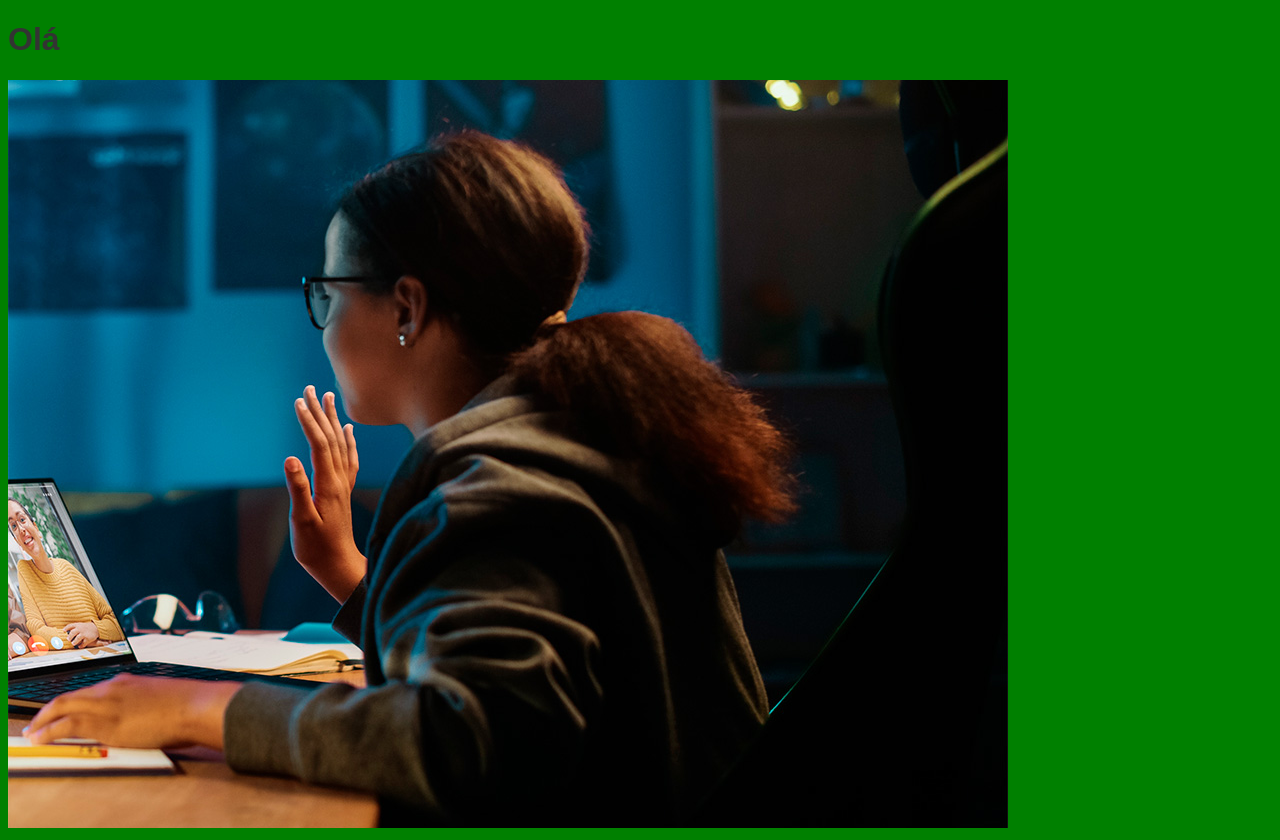
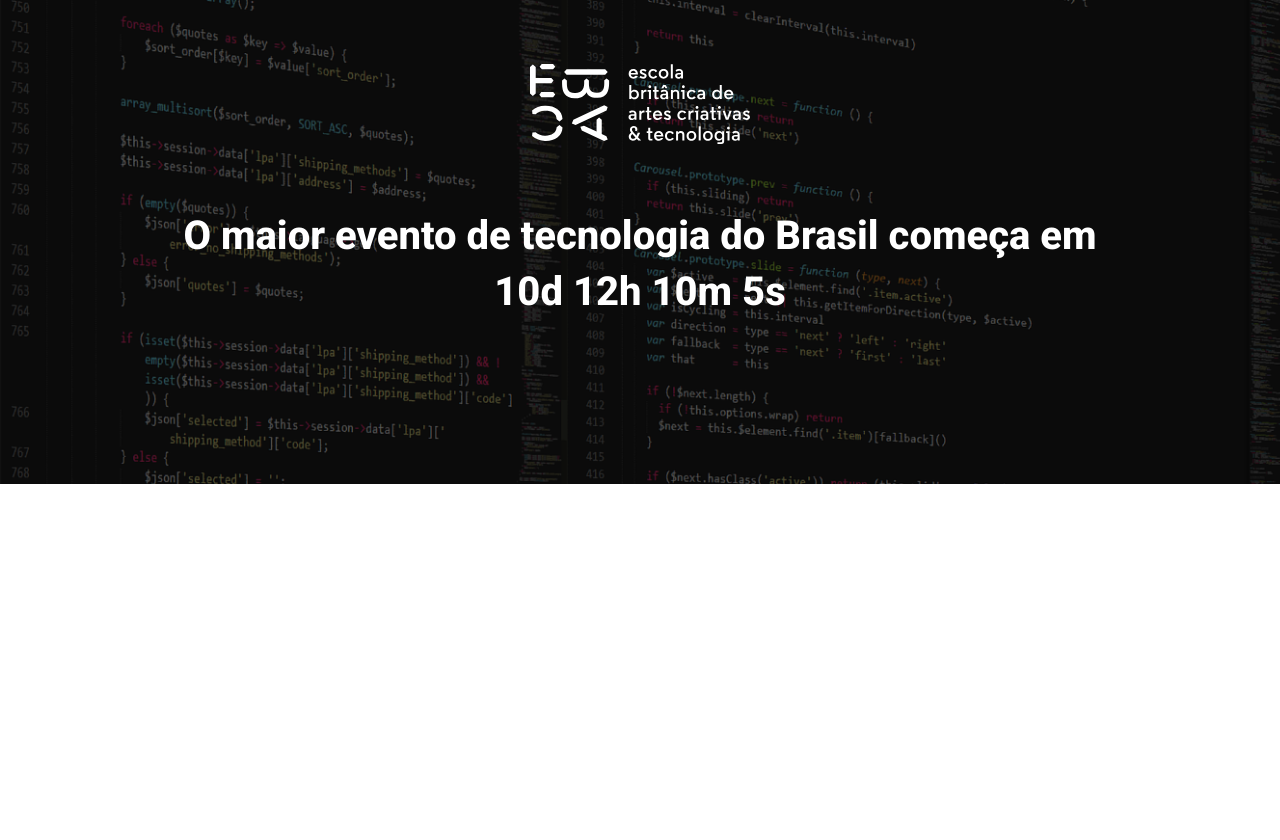
Before and after one commit to ExtratoZ/ebac_tech_talks, a website built with Parcel: page src/index.html in a window 1280 px wide. After the commit the page ends 800 px from the top, so only its background shows below. Built offline with nearby package versions, Linux system fonts and the light colour scheme.

Commit message:
create hero

```diff
--- a/src/index.html
+++ b/src/index.html
@@ -3,12 +3,20 @@
 <head>
     <meta charset="UTF-8">
     <meta name="viewport" content="width=device-width, initial-scale=1.0">
-    <title>Ebac Talks</title>
+    <title>EBAC Tech Talks</title>
+    <link rel="preconnect" href="https://fonts.googleapis.com">
+    <link rel="preconnect" href="https://fonts.gstatic.com" crossorigin>
+    <link href="https://fonts.googleapis.com/css2?family=Roboto:ital,wght@0,100..900;1,100..900&display=swap" rel="stylesheet">
     <link rel="stylesheet" href="styles/main.scss">
 </head>
 <body>
-    <h1>Olá</h1>
-    <img src="./images/backend.png" alt="">
+        <header class="hero">
+            <div class="hero__content container">
+                <img class="hero__logo" src="./images/ebac_logo.svg" alt="EBAC">
+                <p class="hero__text">O maior evento de tecnologia do Brasil começa em 10d 12h 10m 5s</p>
+            </div>
+        </header>
+
     <script src="scripts/main.js"></script>
 </body>
 </html>
--- /dev/null
+++ b/src/styles/hero.scss
@@ -0,0 +1,51 @@
+.hero {
+    padding-top: 64px;
+    padding-bottom: 100px;
+    background-image: url(../images/fundo.png);
+    background-repeat: no-repeat;
+    background-size: cover;
+    position: relative;
+
+    .container {
+        position: relative;
+    }
+
+    &::before {
+        content: '';
+        position: absolute;
+        top: 0;
+        left: 0;
+        width: 100%;
+        height: 100%;
+        background-color: rgba(0, 0, 0, 0.6);
+    }
+
+    &__text {
+        margin-top: 64px;
+        margin-bottom: 64px;
+        font-size: 40px;
+        line-height: 56px;
+        font-weight: 800;
+        text-align: center;
+    }
+
+    &__logo {
+        margin: 0 auto;
+        height: 80px;
+        display: block;
+    }
+
+    @media (max-width: 640px) {
+        padding: 40px 0;
+
+        &__logo {
+            height: 40px;
+        }
+
+        &__text {
+            font-size: 22px;
+            line-height: 24px;
+            margin: 24px 0;
+        }
+    }
+}
--- a/src/styles/main.scss
+++ b/src/styles/main.scss
@@ -1,5 +1,22 @@
-body {
-    background-color: green;
-    font-family: Arial, sans-serif;
-    color: #333;
+@use "hero";
+
+* {
+    margin: 0;
+    padding: 0;
+    box-sizing: border-box;
+    font-family: Roboto, sans-serif;
+    color: #fff;
 }
+
+.container {
+    max-width: 960px;
+    width: 100%;
+    margin: 0 auto;
+
+    @media (max-width: 640px) {
+        max-width: 80%;
+    }
+    @media (max-width: 1024px) {
+        max-width: 90%;
+    }
+}
```
